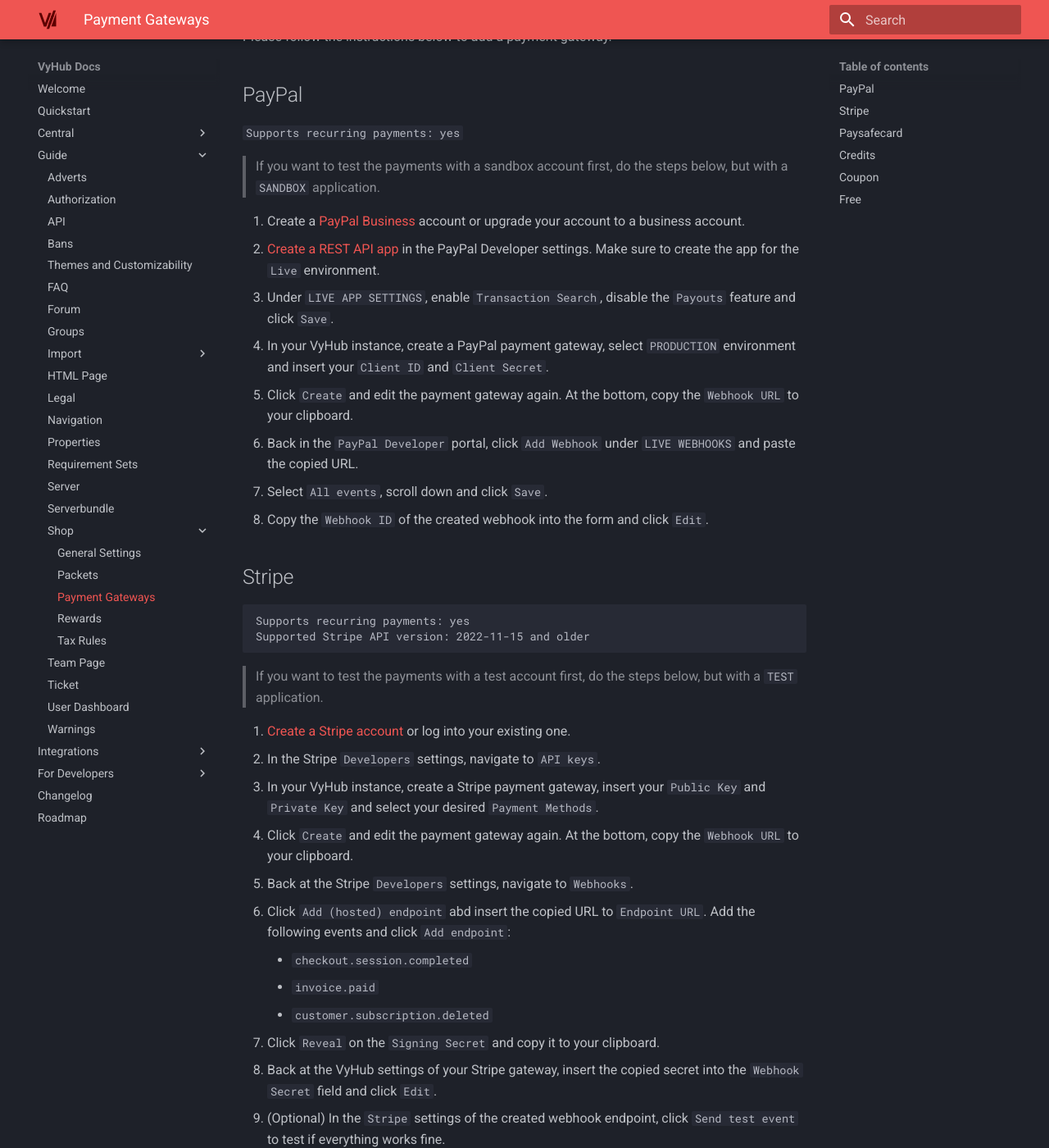
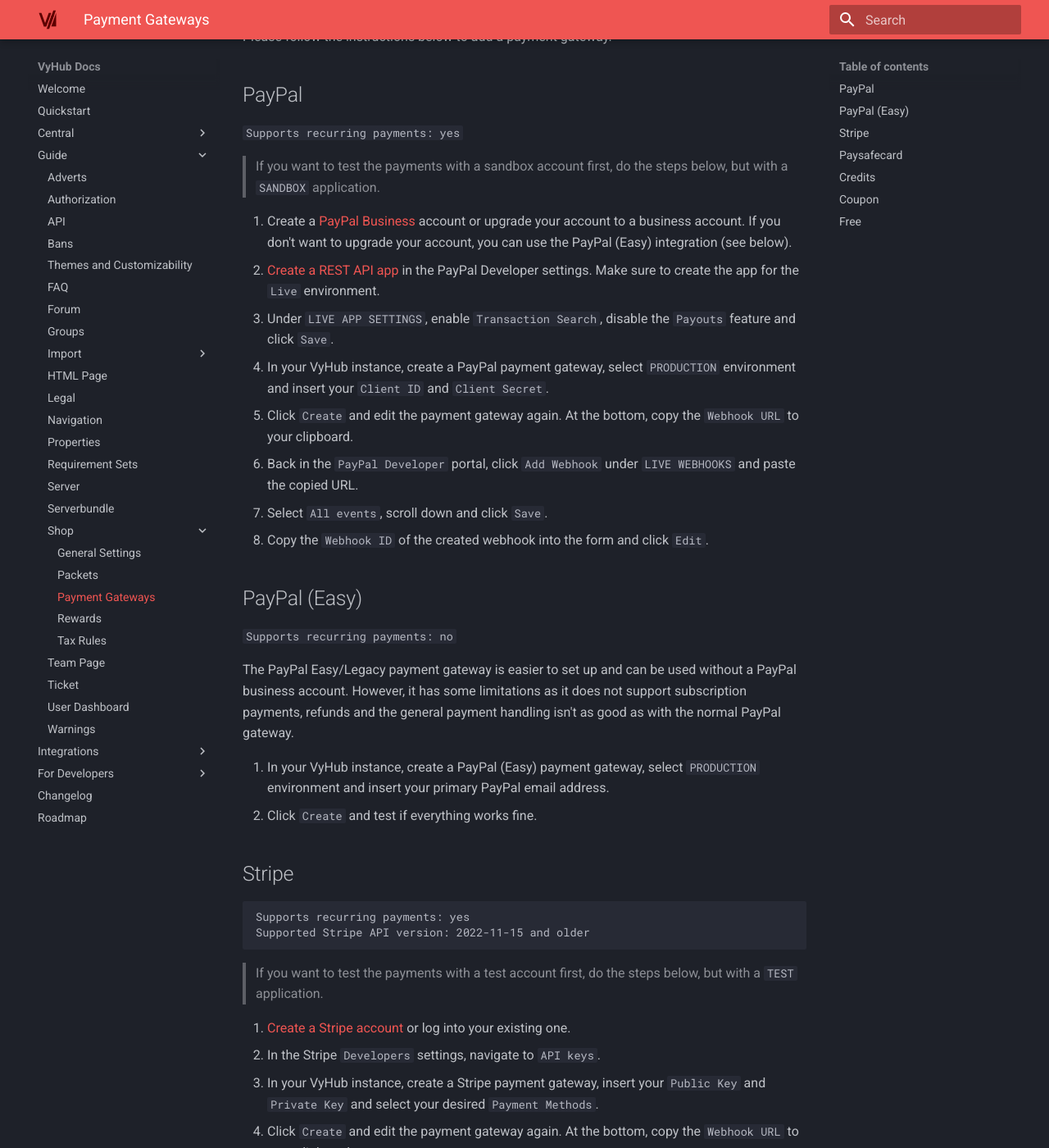
Before and after one commit to nyx-project/vyhub-documentation, an MkDocs documentation site: the page built from docs/guide/shop/payment_gateway.md, in a window 1280 px wide and 1400 px high, scrolled down 540 px. Shown: the whole window at 82% size. Built offline with MkDocs 1.6.1 and Material for MkDocs 9.7.7, drawn with Linux system fonts in a browser that asks for light colours; the version menu is left out.

Commit message:
Add docs for paypal easy

```diff
--- a/docs/guide/shop/payment_gateway.md
+++ b/docs/guide/shop/payment_gateway.md
@@ -19,7 +19,7 @@
 
 > If you want to test the payments with a sandbox account first, do the steps below, but with a `SANDBOX` application.
 
-1. Create a [PayPal Business](https://www.paypal.com/business) account or upgrade your account to a business account.
+1. Create a [PayPal Business](https://www.paypal.com/business) account or upgrade your account to a business account. If you don't want to upgrade your account, you can use the PayPal (Easy) integration (see below).
 2. [Create a REST API app](https://developer.paypal.com/developer/applications/) in the PayPal Developer settings. Make
    sure to create the app for the `Live`
    environment.
@@ -30,6 +30,16 @@
 6. Back in the `PayPal Developer` portal, click `Add Webhook` under `LIVE WEBHOOKS` and paste the copied URL.
 7. Select `All events`, scroll down and click `Save`.
 8. Copy the `Webhook ID` of the created webhook into the form and click `Edit`.
+
+## PayPal (Easy)
+
+`Supports recurring payments: no`
+
+The PayPal Easy/Legacy payment gateway is easier to set up and can be used without a PayPal business account.
+However, it has some limitations as it does not support subscription payments, refunds and the general payment handling isn't as good as with the normal PayPal gateway.
+
+1. In your VyHub instance, create a PayPal (Easy) payment gateway, select `PRODUCTION` environment and insert your primary PayPal email address.
+2. Click `Create` and test if everything works fine.
 
 ## Stripe
 
```
